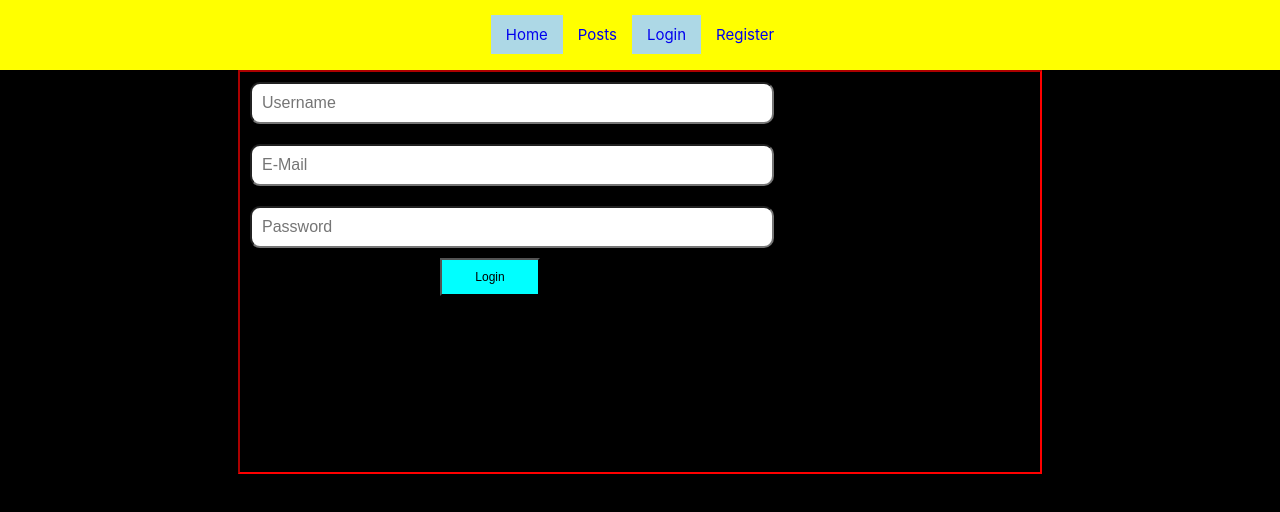
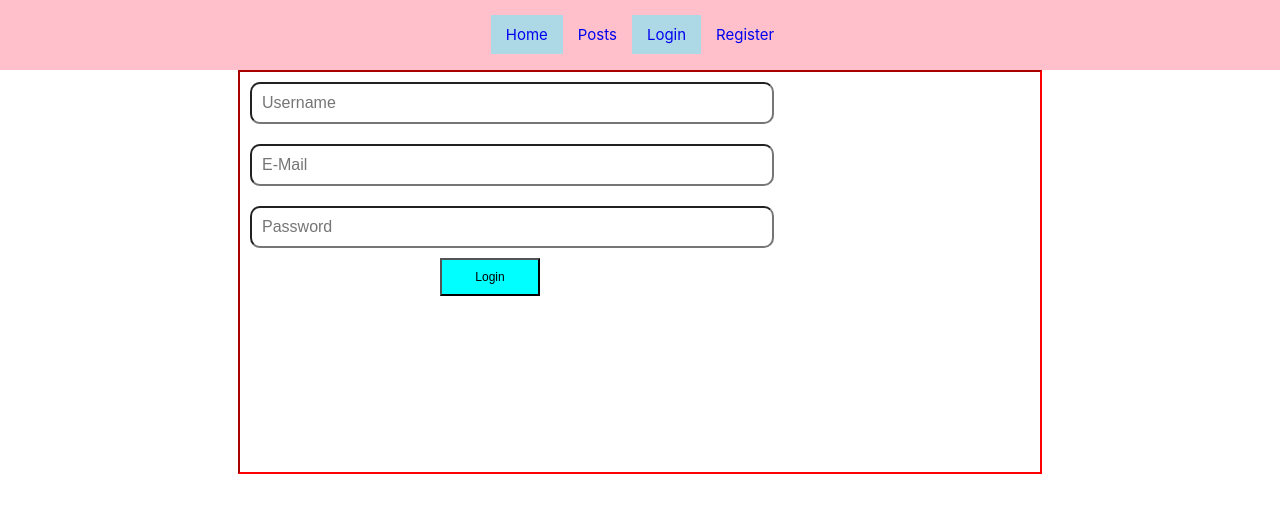
Before and after one commit to damola-sd/Disney_Parent, a React (Create React App) app: page /login in a window 1280 px wide. Shown: the top 512 px of the page. Built offline with nearby package versions, Linux system fonts and the light colour scheme.

Commit message:
Changed style

```diff
--- a/src/App.css
+++ b/src/App.css
@@ -3,7 +3,7 @@
 }
 
 body {
-  background-color: black;
-  color: red;
+  background-color: white;
+  color: black;
   width: auto;
 }
--- a/src/components/Login.js
+++ b/src/components/Login.js
@@ -53,7 +53,7 @@ class Login extends React.Component {
         const email = emailRef.current.value;
 
         this.props.login(username, password, email);
-
+        setTimeout(() => { alert(this.props.message); }, 6000);
     }
 
     render() {
@@ -90,7 +90,8 @@ class Login extends React.Component {
 
 const mapStateToProps = state => {
     return {
-        isLoggedIn: state.postReducer.isLoggedIn
+        isLoggedIn: state.postReducer.isLoggedIn,
+        message: state.postReducer.message
     };
 };
 
--- a/src/components/NavBar.js
+++ b/src/components/NavBar.js
@@ -8,7 +8,7 @@ const StyledNavBar = styled.nav`
     justify-content: center;
     font-size: 15px;
     padding: 15px;
-    background-color: yellow;
+    background-color: pink;
     border-bottom: 1px solid transparent;
     color: white;
 
--- a/src/components/Post.js
+++ b/src/components/Post.js
@@ -1,14 +1,16 @@
 import React from 'react';
 import styled from 'styled-components';
 import Comments from './Comments';
+import { isTemplateElement } from '@babel/types';
 
 const StyledPost = styled.div`
     color: black;
-    height: 120px;
+    height: 200px;
     width: 800px;
+    margin-bottom: 10px;
     margin: 0 auto;
     border: 1px solid black;
-    background-color: white;
+    background-color: brown;
 `;
 
 const getCommentsbyId = id => {
@@ -21,8 +23,8 @@ const Post = props => {
             <strong>Time: {props.post.time}</strong>
             <br></br>
             <strong> Attractions: {props.post.attraction} </strong>
-            {/* <h5>Comments </h5> */}
-            {/* <Comments/> */}
+            <h5>Comments </h5>
+            <Comments id={props.post.id}/>
 
         </StyledPost>
     )
--- a/src/components/Posts.js
+++ b/src/components/Posts.js
@@ -11,10 +11,10 @@ const StyledPosts = styled.div`
     margin: 0 auto;
 
     h1 {
-        border: 1px solid black;
+
         padding: 5px;
         text-align: center;
-        background-color: lightblue;
+
     }
 
 `;
--- a/src/reducers/index.js
+++ b/src/reducers/index.js
@@ -5,6 +5,7 @@ const initialPosts = {
     posts: [],
     gettingPosts: false,
     isLoggedIn: false,
+    message: "",
     error: null
 }
 
@@ -18,7 +19,8 @@ export const postsReducer = (state = initialPosts, action) => {
         case (types.LOGIN):
             return {
                 ...state,
-                isLoggedIn: true
+                isLoggedIn: true,
+                message: action.payload.message
             }
         case (types.DELETE_POST):
             return state.filter(posts => posts.id !== action.payload);
```
